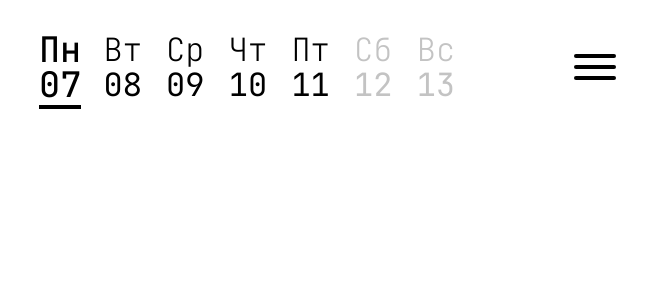
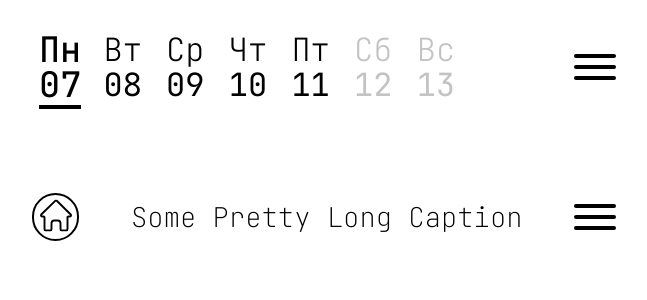
Before and after one commit to stinger222/edu-schedule-constructor, a React (Create React App) app: page / in a window 1280 px wide. Shown: the top 300 px of the page, without its empty margins (316-963 px from the left). Built offline with nearby package versions, Linux system fonts and the light colour scheme.

Commit message:
Add NavHome component

```diff
--- a/src/App.tsx
+++ b/src/App.tsx
@@ -8,6 +8,12 @@ function App() {
 				<Header.NavBar/>
 				<Header.BurgerButton/>
 			</Header>
+
+			<Header>
+				<Header.NavHome/>
+				<h1 className="title">Some Pretty Long Caption</h1>
+				<Header.BurgerButton style={{margin: 0}}/>
+			</Header>
     </Container>
   )
 }
--- a/src/components/smart/Header/BurgerButton/BurgerButton.tsx
+++ b/src/components/smart/Header/BurgerButton/BurgerButton.tsx
@@ -1,12 +1,12 @@
 import { StyledBurgerButton } from "./BurgerButton.styled"
 
 interface IProps {
-
+	style?: React.CSSProperties
 }
 
-const BurgerButton: React.FC<IProps> = ({  }) => {
+const BurgerButton: React.FC<IProps> = ({ style }) => {
 	return (
-		<StyledBurgerButton>
+		<StyledBurgerButton style={style}>
 			<div className="burger-line"></div>
 			<div className="burger-line"></div>
 			<div className="burger-line"></div>
--- a/src/components/smart/Header/Header.styled.ts
+++ b/src/components/smart/Header/Header.styled.ts
@@ -13,4 +13,10 @@ export const StyledHeader = styled.header`
 		width: 3em;
 		background: black;
 	}
+
+	& > h1.title {
+		font-weight: 100;
+		font-size: 1.7em;
+		user-select: none;
+	}
 `
--- a/src/components/smart/Header/Header.tsx
+++ b/src/components/smart/Header/Header.tsx
@@ -2,17 +2,18 @@ import BurgerButton from "./BurgerButton/BurgerButton"
 import NavBar from "./NavBar/NavBar"
 import { StyledHeader } from "./Header.styled"
 import { ReactNode } from "react"
+import NavHome from "./NavHome/NavHome"
 
 interface IHeaderExtensions {
 	BurgerButton: typeof BurgerButton,
 	NavBar: typeof NavBar,
+	NavHome: typeof NavHome
 }
 interface IProps {
 	children: ReactNode
 }
 
 const Header: React.FC<IProps> & IHeaderExtensions = ({ children }) => {
-
 	return (
 		<StyledHeader>
 			{children}
@@ -22,5 +23,6 @@ const Header: React.FC<IProps> & IHeaderExtensions = ({ children }) => {
 
 Header.BurgerButton = BurgerButton
 Header.NavBar = NavBar
+Header.NavHome = NavHome
 
 export default Header
--- /dev/null
+++ b/src/components/smart/Header/NavHome/NavHome.styled.ts
@@ -0,0 +1,23 @@
+import styled from "styled-components";
+
+export const StyledNavHome = styled.div`
+	height: 2em;
+	width: 2em;
+	min-width: 2em;
+	padding: 0.35em;
+
+	border: 0.14em solid black;
+	border-radius: 2em;
+
+	cursor: pointer;
+
+	&:active {
+		transform: scale(0.95);
+	}
+
+	& svg {
+		height: 100%;
+		width: 100%;
+		transform: translateY(-0.1em);
+	}
+`
--- /dev/null
+++ b/src/components/smart/Header/NavHome/NavHome.tsx
@@ -0,0 +1,12 @@
+import { StyledNavHome } from "./NavHome.styled"
+import { ReactComponent as HomeIcon } from '../../../../assets/icons/home.svg'
+
+const NavHome = () => {
+	return (
+		<StyledNavHome>
+			<HomeIcon/>
+		</StyledNavHome>
+	)
+}
+
+export default NavHome
```
Also changed, not shown: src/assets/icons/home.svg (added).
